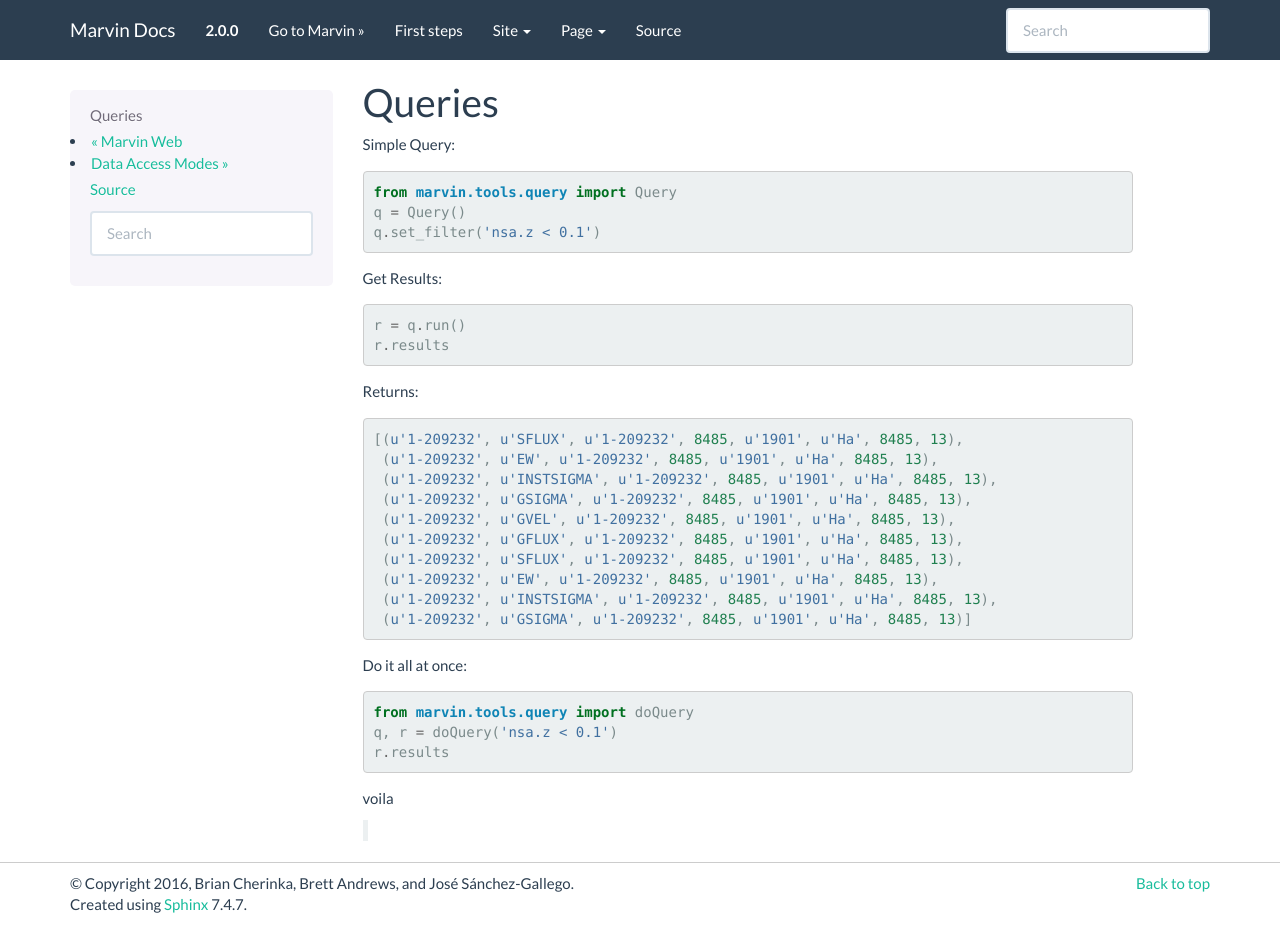
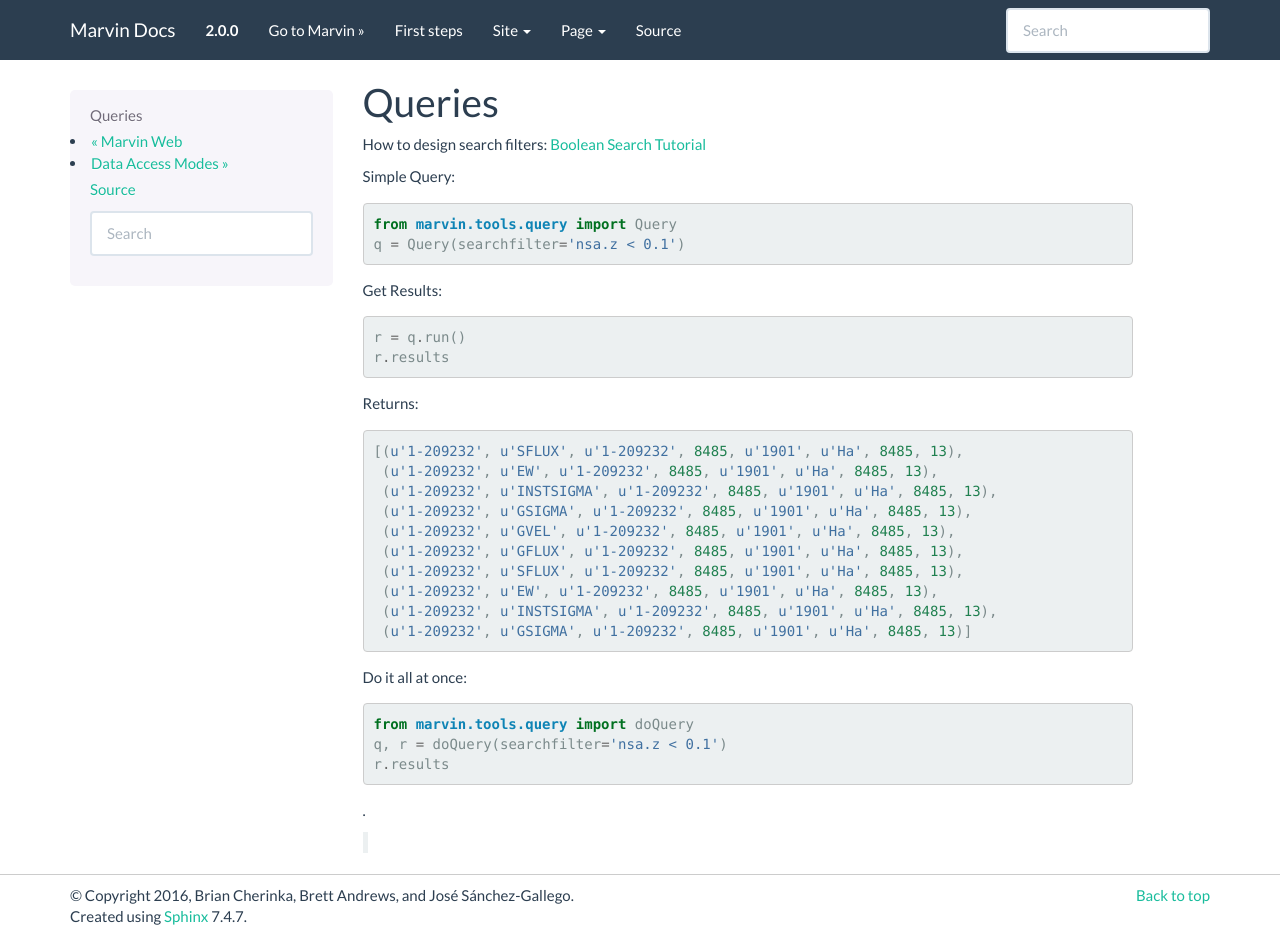
Before and after one commit to sdss/marvin, a Sphinx documentation site: the page built from docs/sphinx/queries.rst, in a window 1280 px wide and 938 px high. Built offline with Sphinx 7.4.7, drawn with Linux system fonts in a browser that asks for light colours; pages that are not in the unit, such as notebooks, are missing from menus.

Commit message:
Need searchfilter key

```diff
--- a/docs/sphinx/queries.rst
+++ b/docs/sphinx/queries.rst
@@ -1,11 +1,12 @@
 Queries
 =======
+
+How to design search filters: :doc:`boolean-search-tutorial`
 
 Simple Query::
 
     from marvin.tools.query import Query
-    q = Query()
-    q.set_filter('nsa.z < 0.1')
+    q = Query(searchfilter='nsa.z < 0.1')
 
 Get Results::
 
@@ -29,7 +30,7 @@
 Do it all at once::
 
     from marvin.tools.query import doQuery
-    q, r = doQuery('nsa.z < 0.1')
+    q, r = doQuery(searchfilter='nsa.z < 0.1')
     r.results
 
-voila
+.
```
